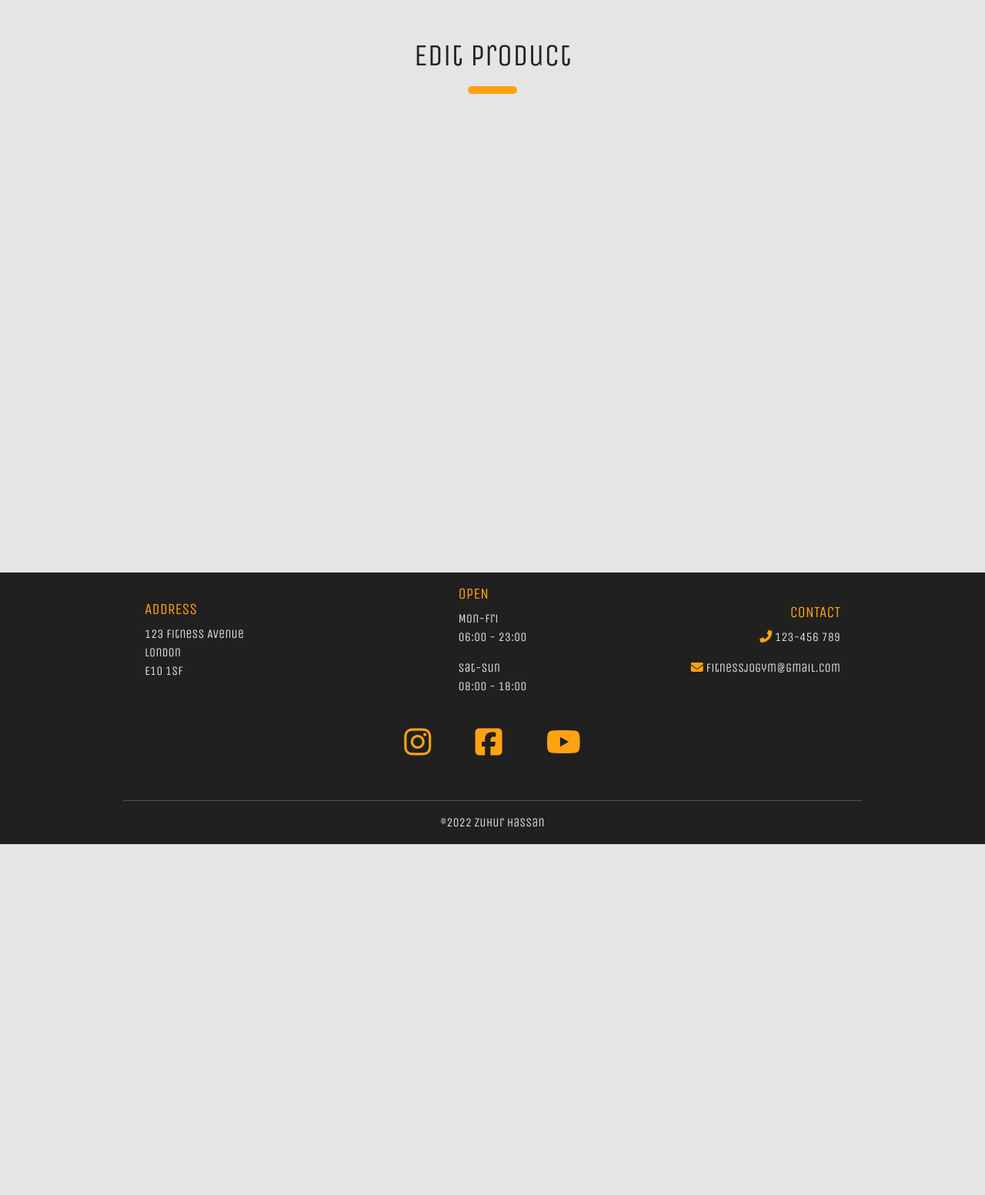
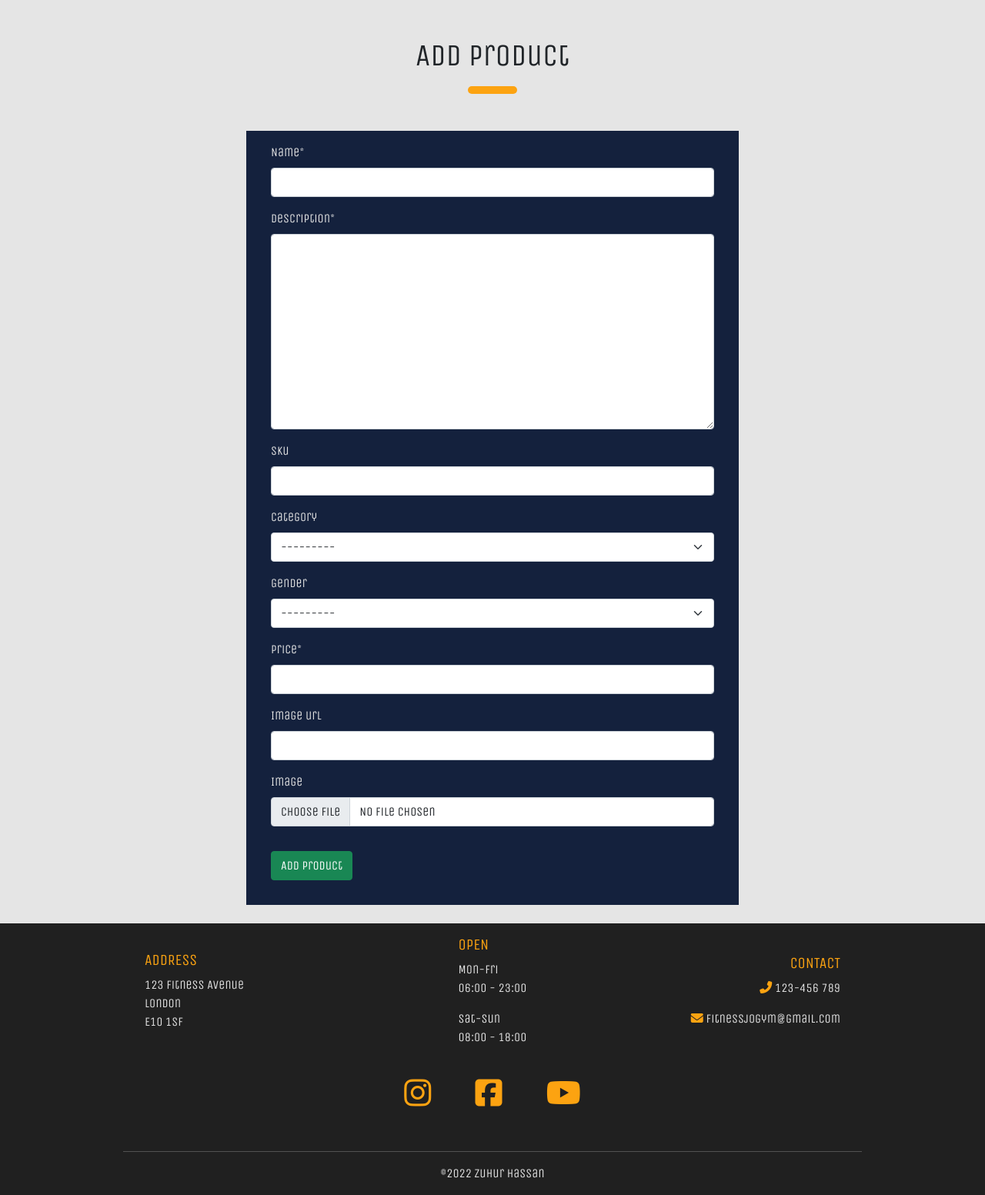
Before and after one commit to Code-Institute-Submissions/Zuhur-ms4_Feb, a Django app: page /product_management/add_product/ in a window 1280 px wide. Shown: the part 56-1609 px from the top of the page at 77% size. Before the commit the page ends 1153 px from the top, so only its background shows below. Run offline with Django 4.2, Linux system fonts and the light colour scheme; data that the repository does not hold is empty; parts of the project's set-up code (start-up, migrations or seed data) failed here and were passed over; some libraries are stand-ins or nearby versions; some web fonts are replaced.

Commit message:
Create and style form for adding merchandise using djangos builtin forms class

```diff
--- a/product_management/forms.py
+++ b/product_management/forms.py
@@ -0,0 +1,8 @@
+from django import forms
+from merchandise.models import Merchandise
+
+
+class ProductForm(forms.ModelForm):
+    class Meta:
+        model = Merchandise
+        fields = '__all__'
--- a/product_management/templates/product_management/add_product.html
+++ b/product_management/templates/product_management/add_product.html
@@ -11,9 +11,28 @@
     <!-- Header row starts -->
     <div class="row mt-4">
         <div class="col mt-4 my-2">
-            <h1 class="text-center">Edit Product</h1>
+            <h1 class="text-center">Add Product</h1>
             <hr class="heading-ruler mx-auto mb-4">
         </div>
+    </div>
+
+    <div class="product_form_container w-75 mx-auto p-2">
+
+    </div>
+
+    <div class="add_product_container">
+        <form class=" mb-4 mx-3 p-3" method='POST' action="" enctype="multipart/form-data">
+            {% csrf_token %}
+            {{ form.name | as_crispy_field}}
+            {{ form.description | as_crispy_field}}
+            {{ form.sku | as_crispy_field}}
+            {{ form.category | as_crispy_field}}
+            {{ form.gender | as_crispy_field}}
+            {{ form.price | as_crispy_field}}
+            {{ form.image_url | as_crispy_field}}
+            {{ form.image | as_crispy_field}}
+            <button type="submit" class="btn btn-success my-3">Add product</button>
+        </form>
     </div>
 </div>
 
--- a/product_management/views.py
+++ b/product_management/views.py
@@ -1,9 +1,21 @@
-from django.shortcuts import redirect, render, HttpResponse
-
+from audioop import reverse
+from django.shortcuts import redirect, render, reverse
+from .forms import ProductForm
 # Create your views here.
 
 def product_management(request):
     return render(request, 'product_management/product_management.html')
 
 def add_product(request):
-    return render(request, 'product_management/add_product.html')
+    form = ProductForm()
+
+    if request.method == 'POST':
+        form = ProductForm(request.POST)
+        if form.is_valid():
+            form.save()
+            return redirect(reverse('merch'))
+
+    context = {
+        'form': form
+    }
+    return render(request, 'product_management/add_product.html', context)
--- a/static/css/base.css
+++ b/static/css/base.css
@@ -211,10 +211,20 @@ footer h5 {
 /*------------------------------ Product management */
 
 .management-container {
-    height: 90vh;
+    min-height: 90vh;
 }
 
 .action,a {
     color: grey;
     list-style-type: none ;
 }
+
+
+/*------------------------------ Add product */
+
+.add_product_container {
+    background-color: #14213d;
+    color: #e5e5e5;
+    width: 50%;
+    margin: 0 auto;
+}
```
